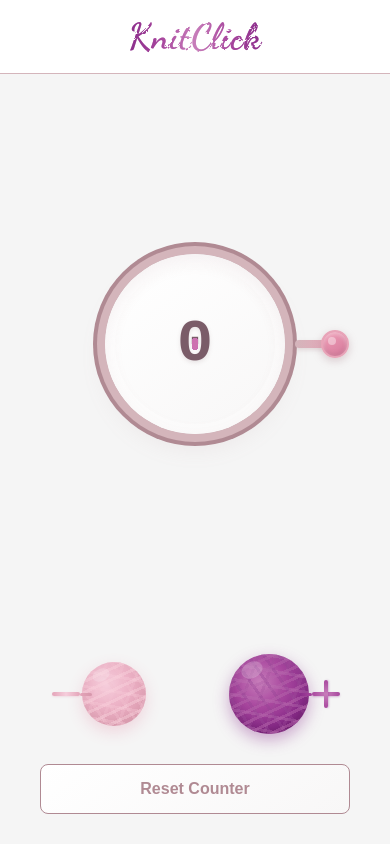
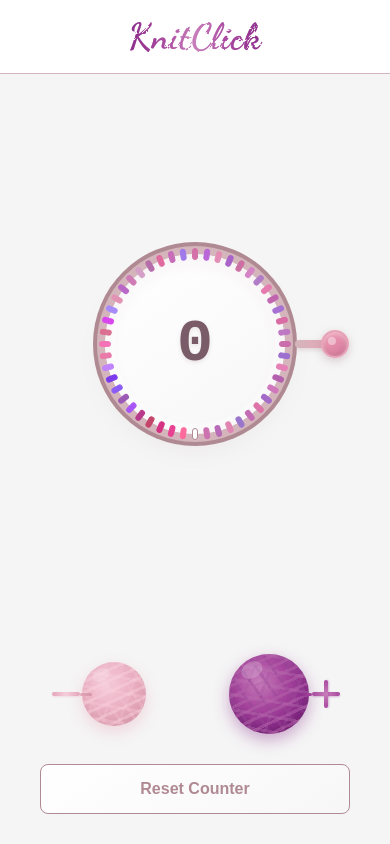
Before and after one commit to DianaSparrow/knitclick-mobile, a React (Vite) app: page / in a window 390 px wide. Built offline with nearby package versions, Linux system fonts and the light colour scheme.

Commit message:
Fix pins not showing on mobile
The mobile media query was overriding inline pin transforms with a
CSS variable (--angle) that was never set, causing all 48 pins to
stack at the same position. Removed the broken !important override.

https://claude.ai/code/session_0138r937UJE1RJtCzuYuSXm4

```diff
--- a/src/App.css
+++ b/src/App.css
@@ -518,7 +518,4 @@ body {
     font-size: 60px;
   }
 
-  .pin {
-    transform: rotate(var(--angle)) translateY(-80px) !important;
-  }
 }
```
